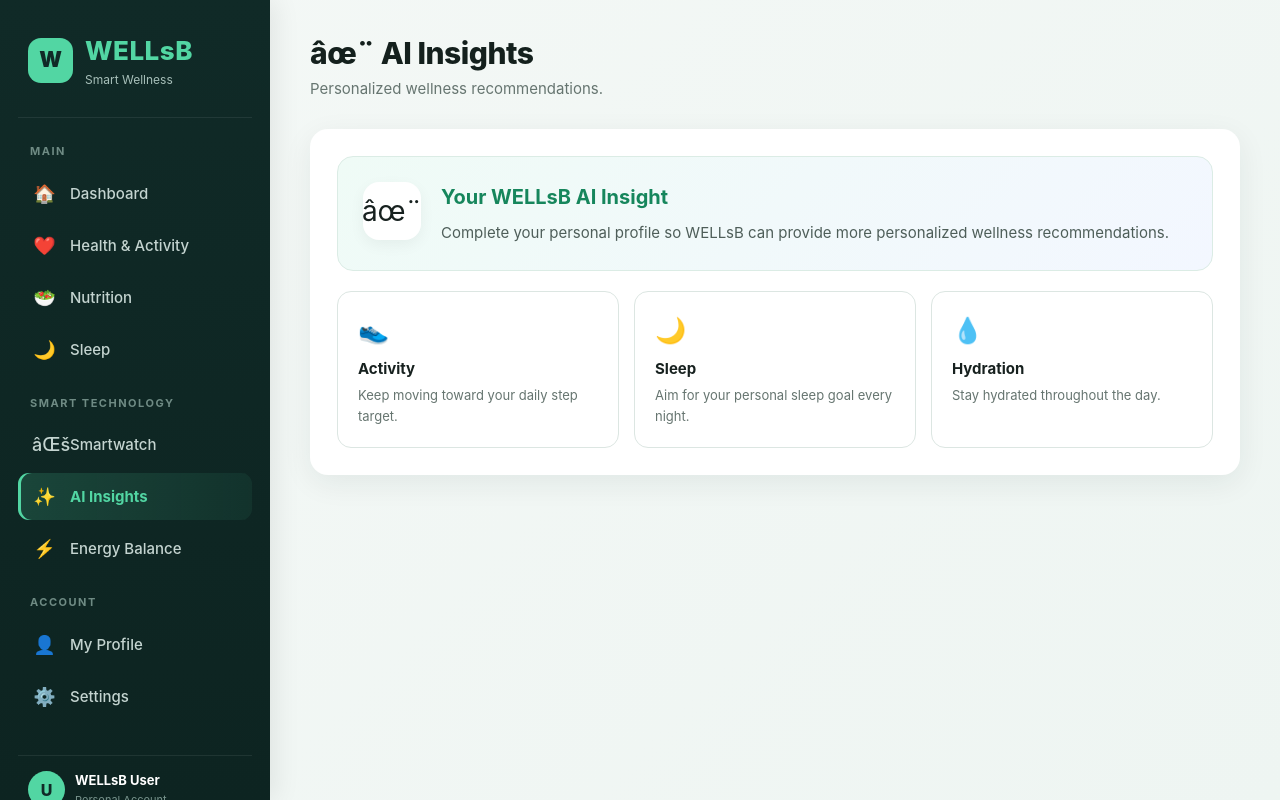
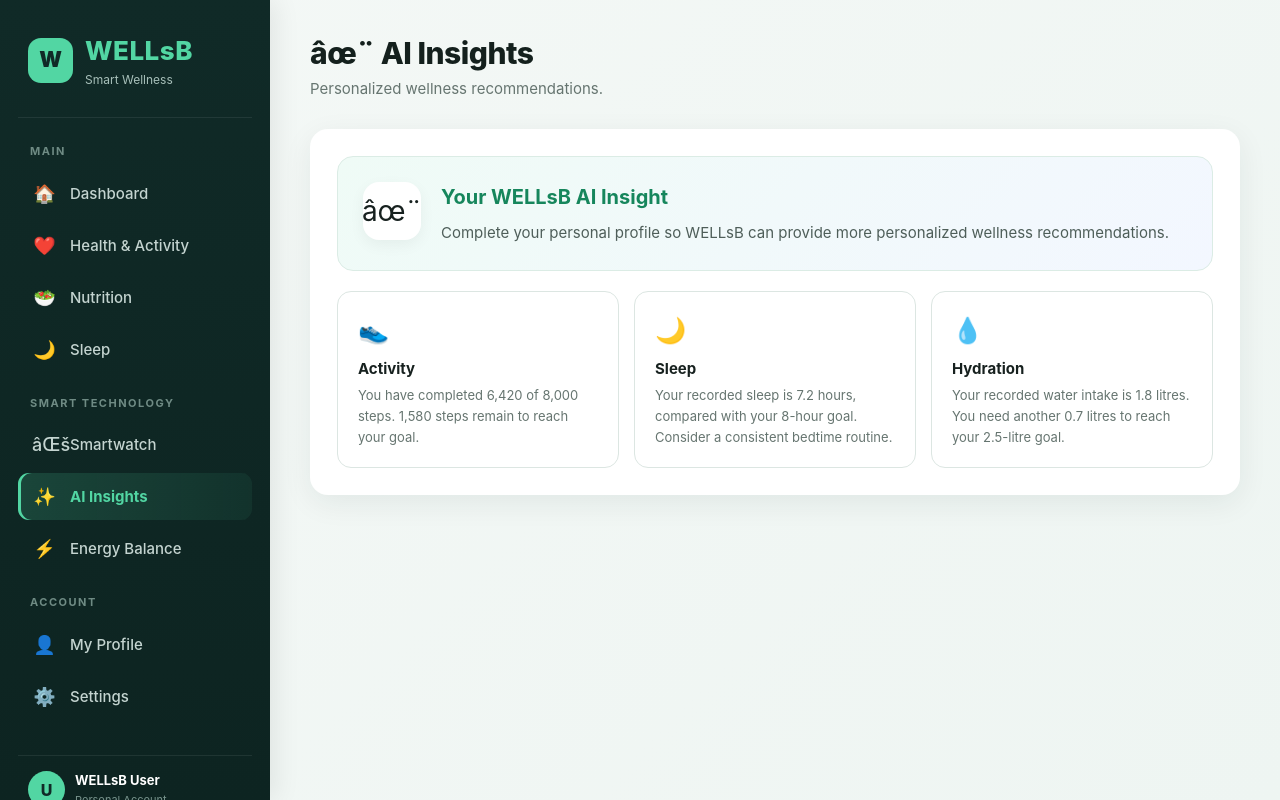
Before and after one commit to 011240292/wellsB-frontend, a React (Vite) app: page / in a window 1280 px wide. Both pictures are taken after a click on the button "✨ AI Insights". Built offline with nearby package versions, Linux system fonts and the light colour scheme.

Commit message:
Personalize AI wellness insight cards

```diff
--- a/src/App.jsx
+++ b/src/App.jsx
@@ -363,6 +363,7 @@ function handlePhotoUpload(event) {
   // AI INSIGHT
   // ==========================================
 
+
 function getAIInsight() {
   if (!profile.fullName) {
     return "Complete your personal profile so WELLsB can provide more personalized wellness recommendations.";
@@ -388,8 +389,40 @@ function handlePhotoUpload(event) {
     message += `Aim for around ${profile.sleepGoal} hours of sleep each night. `;
   }
 
+  // Activity guidance using the current dashboard values
+  if (typeof currentSteps !== "undefined" && Number(profile.stepGoal) > 0) {
+    if (currentSteps >= Number(profile.stepGoal)) {
+      message += "Great work! You have reached your daily step target. ";
+    } else {
+      const remainingSteps = Number(profile.stepGoal) - currentSteps;
+      message += `You are ${remainingSteps.toLocaleString()} steps away from your daily target. A short walk may help. `;
+    }
+  }
+
+  // Sleep guidance using the current dashboard values
+  if (typeof currentSleep !== "undefined" && Number(profile.sleepGoal) > 0) {
+    if (currentSleep >= Number(profile.sleepGoal)) {
+      message += "Your recorded sleep meets your personal goal. Keep maintaining a regular sleep routine. ";
+    } else {
+      message += "Your recorded sleep is below your personal goal. Consider a consistent bedtime routine. ";
+    }
+  }
+
+  // Hydration guidance using the current dashboard values
+  if (typeof currentWater !== "undefined" && Number(profile.waterGoal) > 0) {
+    if (currentWater >= Number(profile.waterGoal)) {
+      message += "You have reached your daily water target. Keep drinking water regularly. ";
+    } else {
+      const remainingWater = Number(profile.waterGoal) - currentWater;
+      message += `You are ${remainingWater.toFixed(1)} litres below your daily water target. Remember to drink water regularly. `;
+    }
+  }
+
+  message += "These recommendations use the wellness information currently available in your app.";
+
   return message;
 }
+
 
   // ==========================================
   // SIDEBAR BUTTON
@@ -1122,14 +1155,17 @@ function handlePhotoUpload(event) {
             </div>
           </div>
 
+
 <div className="insight-grid">
-
   <div className="insight-card">
     <span>👟</span>
     <h4>Activity</h4>
     <p>
-                Keep moving toward your daily step
-                target.
+      {Number(profile.stepGoal) > 0
+        ? Number(currentSteps) >= Number(profile.stepGoal)
+          ? `Excellent! You have reached your daily goal of ${Number(profile.stepGoal).toLocaleString()} steps. Keep moving regularly.`
+          : `You have completed ${Number(currentSteps).toLocaleString()} of ${Number(profile.stepGoal).toLocaleString()} steps. ${(Number(profile.stepGoal) - Number(currentSteps)).toLocaleString()} steps remain to reach your goal.`
+        : "Set your daily step goal in your profile to receive personalized activity advice."}
     </p>
   </div>
 
@@ -1137,8 +1173,11 @@ function handlePhotoUpload(event) {
     <span>🌙</span>
     <h4>Sleep</h4>
     <p>
-                Aim for your personal sleep goal every
-                night.
+      {Number(profile.sleepGoal) > 0
+        ? Number(currentSleep) >= Number(profile.sleepGoal)
+          ? `Great! Your recorded sleep of ${currentSleep} hours meets your ${profile.sleepGoal}-hour goal. Maintain a regular sleep schedule.`
+          : `Your recorded sleep is ${currentSleep} hours, compared with your ${profile.sleepGoal}-hour goal. Consider a consistent bedtime routine.`
+        : "Set your sleep goal in your profile to receive personalized sleep advice."}
     </p>
   </div>
 
@@ -1146,10 +1185,16 @@ function handlePhotoUpload(event) {
     <span>💧</span>
     <h4>Hydration</h4>
     <p>
-                Stay hydrated throughout the day.
-              </p>
-            </div>
-          </div>
+      {Number(profile.waterGoal) > 0
+        ? Number(currentWater) >= Number(profile.waterGoal)
+          ? `Well done! Your recorded water intake of ${currentWater} litres meets your ${profile.waterGoal}-litre daily goal.`
+          : `Your recorded water intake is ${currentWater} litres. You need another ${(Number(profile.waterGoal) - Number(currentWater)).toFixed(1)} litres to reach your ${profile.waterGoal}-litre goal.`
+        : "Set your daily water goal in your profile to receive personalized hydration advice."}
+    </p>
+
+  </div>
+</div>
+
         </div>
       </>
     );
@@ -1158,6 +1203,8 @@ function handlePhotoUpload(event) {
   // ==========================================
   // ENERGY
   // ==========================================
+
+
 
   function EnergyPage() {
     return (
```
Lines whose indentation alone changed are shown as unchanged.
